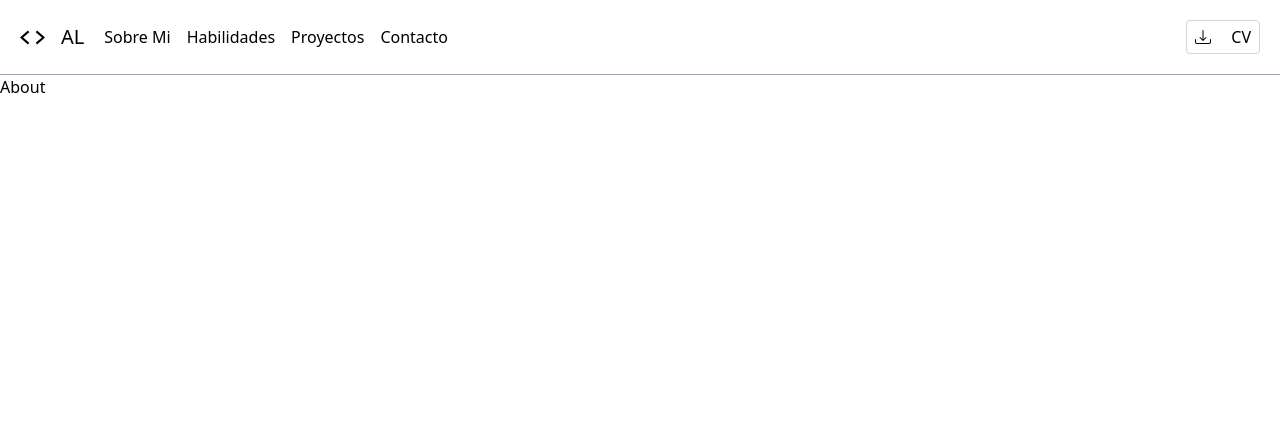
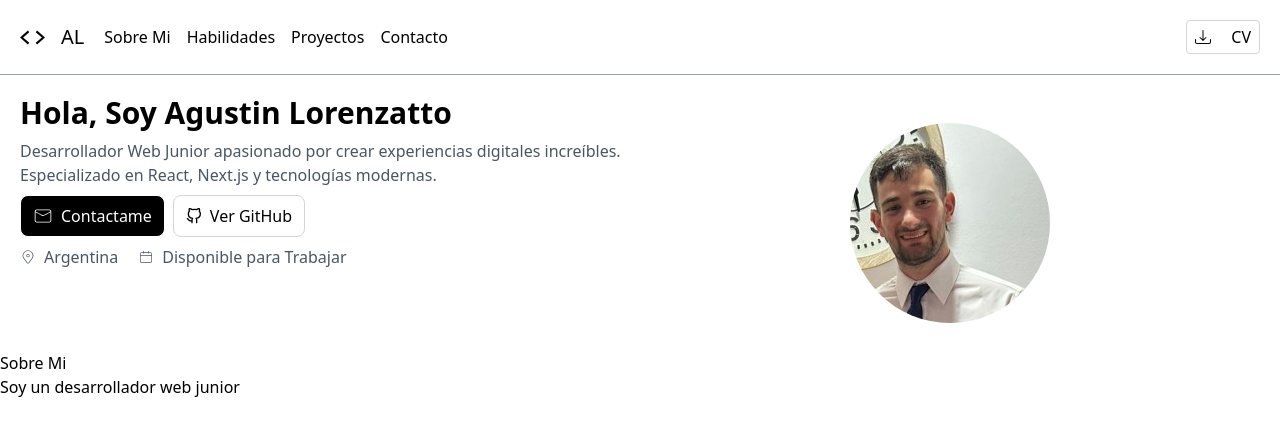
Before and after one commit to Pelusasasasa/Portfolio, a React (Vite) app: page / in a window 1280 px wide. Shown: the top 436 px of the page. Built offline with nearby package versions, Linux system fonts and the light colour scheme.

Commit message:
Trabajando sobre el abaout

```diff
--- a/src/components/About.tsx
+++ b/src/components/About.tsx
@@ -2,6 +2,22 @@ import React from 'react'
 
 export const About = () => {
   return (
-    <div>About</div>
+    <div>
+      <div>
+        <h2>Sobre Mi</h2>
+
+        <p>Soy un desarrollador web junior </p>
+      </div>
+
+      <div>
+        <div>
+
+        </div>
+
+        <div>
+
+        </div>
+      </div>
+    </div>
   )
 }
--- /dev/null
+++ b/src/components/Header.tsx
@@ -0,0 +1,50 @@
+import { CiMail, CiLocationOn, CiCalendar } from "react-icons/ci";
+import { FiGithub } from "react-icons/fi";
+
+
+export const Header = () => {
+  return (
+    <header className="grid grid-cols-2 container px-5 pt-5">
+
+      <div className="flex flex-col gap-2">
+        <h1 className="text-3xl font-bold">Hola, Soy Agustin Lorenzatto</h1>
+
+        <p className="text-gray-600">Desarrollador Web Junior apasionado por crear experiencias digitales increíbles. Especializado en React, Next.js y tecnologías modernas.</p>
+
+        <div className="flex gap-2">
+          <button className="flex items-center gap-2 px-3 py-2 border rounded-lg bg-black text-white hover:bg-black/70 cursor-pointer">
+            <CiMail size={20}/>
+            <a href="#contact">Contactame</a>
+          </button>
+
+          <button className="flex items-center gap-2 px-3 py-2 border rounded-lg border-gray-300 hover:bg-gray-300/70 cursor-pointer">
+            <FiGithub/>
+            <a href="https://github.com/Pelusasasasa" target="_blank">Ver GitHub</a>
+          </button>
+        </div>
+
+        <div className="flex gap-5">
+          <div className="flex gap-2 items-center">
+            <CiLocationOn className="text-gray-600"/>
+            <p className="text-gray-600">Argentina</p>
+          </div>
+
+          <div className="flex gap-2 items-center">
+            <CiCalendar className="text-gray-600"/>
+            <p className="text-gray-600">Disponible para Trabajar</p>
+          </div>
+        </div>
+
+      </div>
+
+      <div className="flex justify-center ">
+        <div className="relative">
+          <div className="w-64 h-64 rounded-full bg-gradient-to-br flex justify-center items-center">
+            <img src="/src/assets/Me.jpeg" alt="Imagen" className="rounded-full" />
+          </div>
+        </div>
+      </div>
+
+    </header>
+  )
+}
--- a/src/pages/Home.tsx
+++ b/src/pages/Home.tsx
@@ -1,6 +1,7 @@
 import React from 'react'
 import { NavBar } from '../components/NavBar'
 import { About } from '../components/About'
+import { Header } from '../components/Header'
 
 export const Home = () => {
   return (
@@ -8,6 +9,9 @@ export const Home = () => {
         <div>
             <NavBar/>
         </div>
+        <div>
+          <Header />
+        </div>
         <div id='sobreMi'>
             <About/>
         </div>
```
Also changed, not shown: src/assets/Me.jpeg (added).
